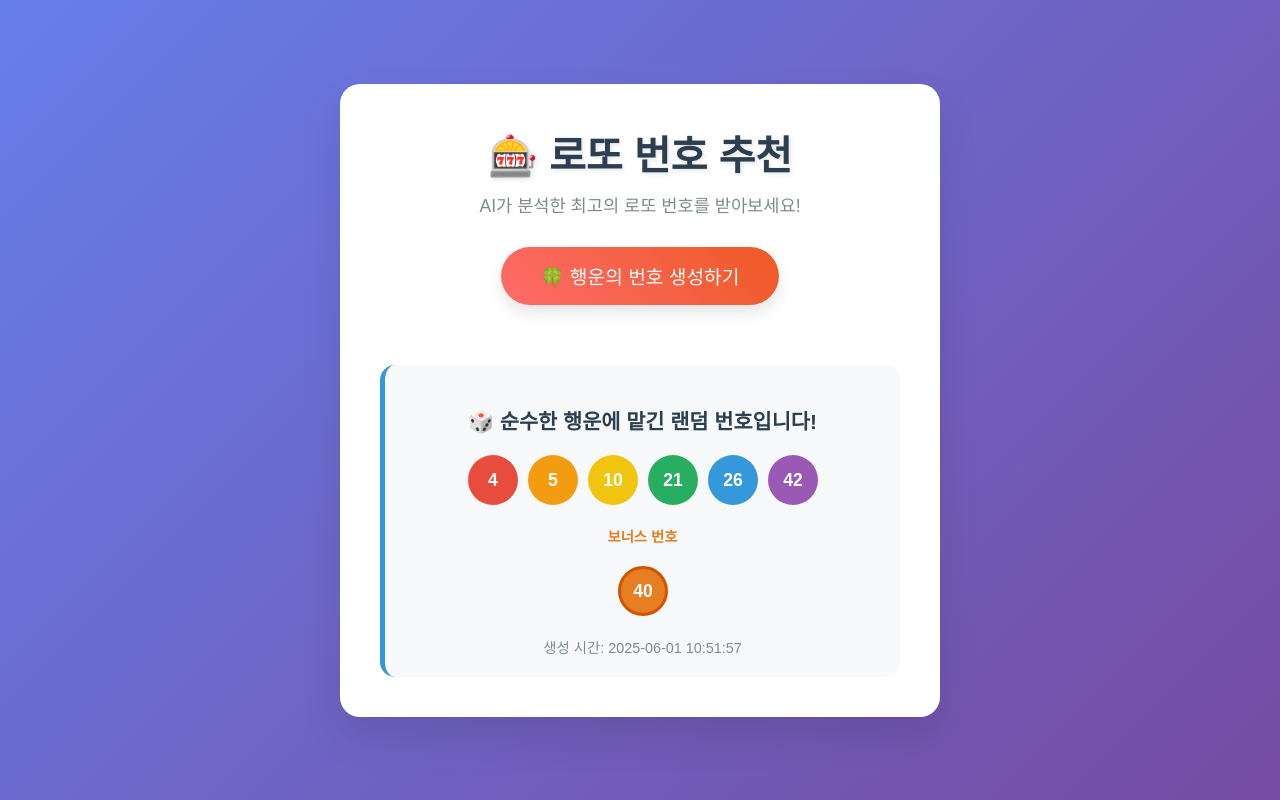
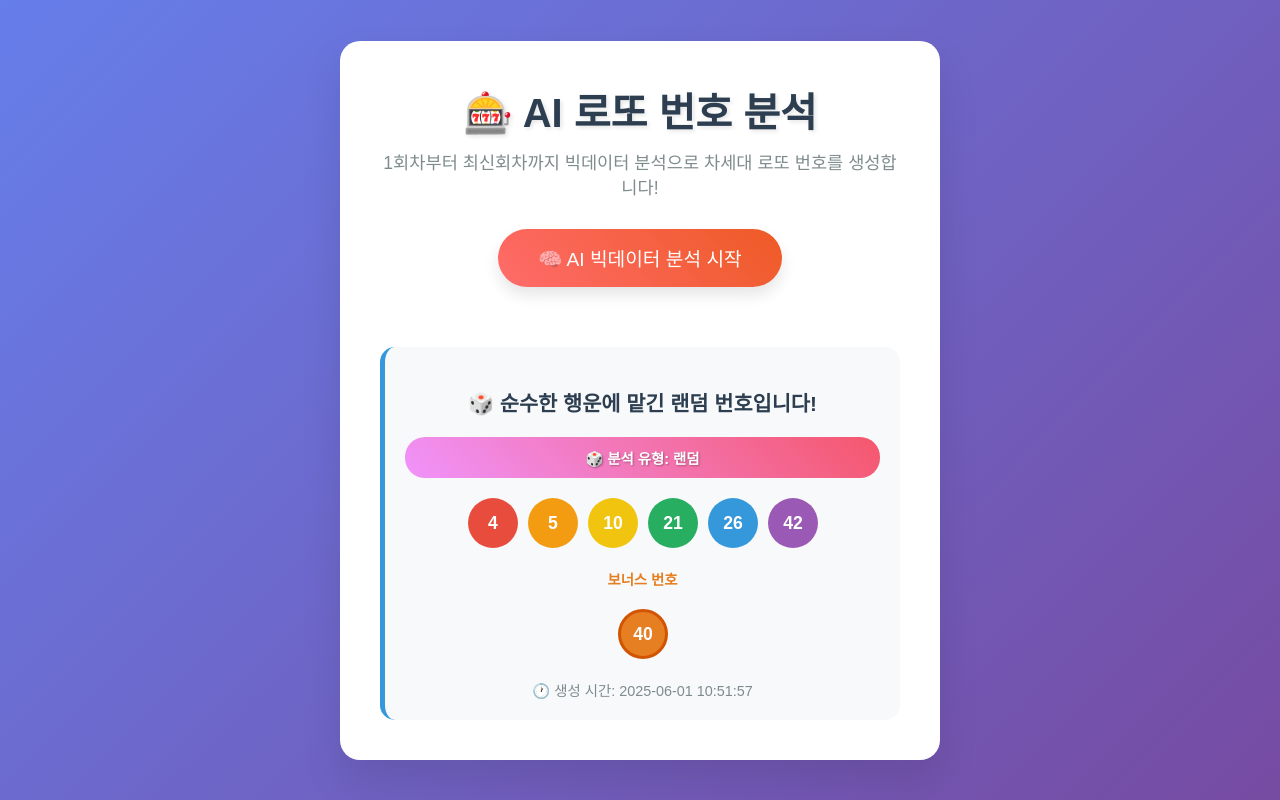
Before and after one commit to changheecho/lotto, a Flask app: page / in a window 1280 px wide. Run offline with Flask 3, Linux system fonts and the light colour scheme; data that the repository does not hold is empty.

Commit message:
Update index.html

```diff
--- a/templates/index.html
+++ b/templates/index.html
@@ -3,7 +3,7 @@
 <head>
     <meta charset="UTF-8">
     <meta name="viewport" content="width=device-width, initial-scale=1.0">
-    <title>🎰 로또 번호 추천 시스템</title>
+    <title>🎰 AI 로또 번호 분석 시스템</title>
     <style>
         * {
             margin: 0;
@@ -86,6 +86,17 @@
         .result.show {
             opacity: 1;
             transform: translateY(0);
+        }
+
+        .analysis-info {
+            background: linear-gradient(45deg, #f093fb 0%, #f5576c 100%);
+            color: white;
+            padding: 10px 15px;
+            border-radius: 20px;
+            font-size: 0.9em;
+            margin: 10px 0;
+            font-weight: bold;
+            text-shadow: 1px 1px 2px rgba(0,0,0,0.3);
         }
 
         .numbers-container {
@@ -195,20 +206,22 @@
 </head>
 <body>
     <div class="container">
-        <h1>🎰 로또 번호 추천</h1>
-        <p class="subtitle">AI가 분석한 최고의 로또 번호를 받아보세요!</p>
+        <h1>🎰 AI 로또 번호 분석</h1>
+        <p class="subtitle">1회차부터 최신회차까지 빅데이터 분석으로 차세대 로또 번호를 생성합니다!</p>
 
         <button class="generate-btn" onclick="generateNumbers()">
-            🍀 행운의 번호 생성하기
+            🧠 AI 빅데이터 분석 시작
         </button>
 
         <div class="loading" id="loading">
             <div class="spinner"></div>
-            행운의 번호를 생성하고 있습니다...
+            AI가 역대 로또 데이터를 분석하고 있습니다...<br>
+            <small>1회차부터 최신회차까지 패턴 분석 중</small>
         </div>
 
         <div class="result" id="result">
             <div class="message" id="message"></div>
+            <div class="analysis-info" id="analysisInfo"></div>
             <div class="numbers-container" id="numbers"></div>
             <div class="bonus-label">보너스 번호</div>
             <div class="numbers-container" id="bonus"></div>
@@ -224,13 +237,13 @@
 
             // 로딩 시작
             btn.disabled = true;
-            btn.textContent = '생성 중...';
+            btn.textContent = 'AI 분석 중...';
             loadingEl.style.display = 'block';
             resultEl.classList.remove('show');
 
             try {
-                // 약간의 지연으로 사용자 경험 향상
-                await new Promise(resolve => setTimeout(resolve, 1500));
+                // AI 분석 시간 (실제 API 호출로 인한 지연)
+                await new Promise(resolve => setTimeout(resolve, 3000));
 
                 const response = await fetch('/generate');
                 const data = await response.json();
@@ -240,17 +253,18 @@
 
             } catch (error) {
                 console.error('Error:', error);
-                alert('번호 생성 중 오류가 발생했습니다. 다시 시도해주세요.');
+                alert('AI 분석 중 오류가 발생했습니다. 네트워크를 확인하고 다시 시도해주세요.');
             } finally {
                 // 로딩 종료
                 loadingEl.style.display = 'none';
                 btn.disabled = false;
-                btn.textContent = '🍀 행운의 번호 생성하기';
+                btn.textContent = '🧠 AI 빅데이터 분석 시작';
             }
         }
 
         function displayResult(data) {
             const messageEl = document.getElementById('message');
+            const analysisInfoEl = document.getElementById('analysisInfo');
             const numbersEl = document.getElementById('numbers');
             const bonusEl = document.getElementById('bonus');
             const timestampEl = document.getElementById('timestamp');
@@ -258,6 +272,15 @@
 
             // 메시지 설정
             messageEl.textContent = data.message;
+
+            // 분석 정보 설정
+            if (data.analysis_type === 'AI 분석' && data.confidence_score) {
+                analysisInfoEl.textContent = `📈 분석 유형: ${data.analysis_type} | 💯 신뢰도: ${data.confidence_score}%`;
+                analysisInfoEl.style.display = 'block';
+            } else {
+                analysisInfoEl.textContent = `🎲 분석 유형: ${data.analysis_type}`;
+                analysisInfoEl.style.display = 'block';
+            }
 
             // 메인 번호 표시
             numbersEl.innerHTML = '';
@@ -276,7 +299,7 @@
             bonusEl.appendChild(bonusDiv);
 
             // 타임스탬프 설정
-            timestampEl.textContent = `생성 시간: ${data.generated_at}`;
+            timestampEl.textContent = `🕐 생성 시간: ${data.generated_at}`;
 
             // 결과 표시
             resultEl.classList.add('show');
```
